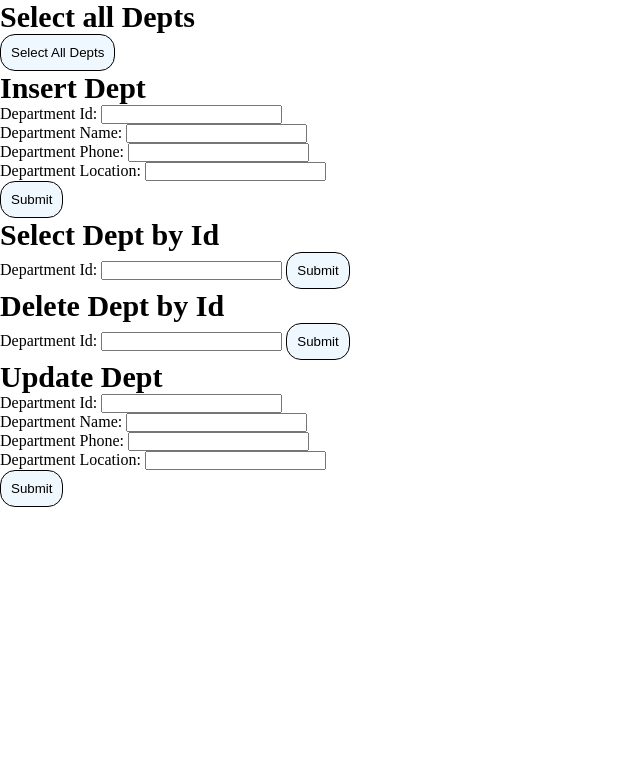
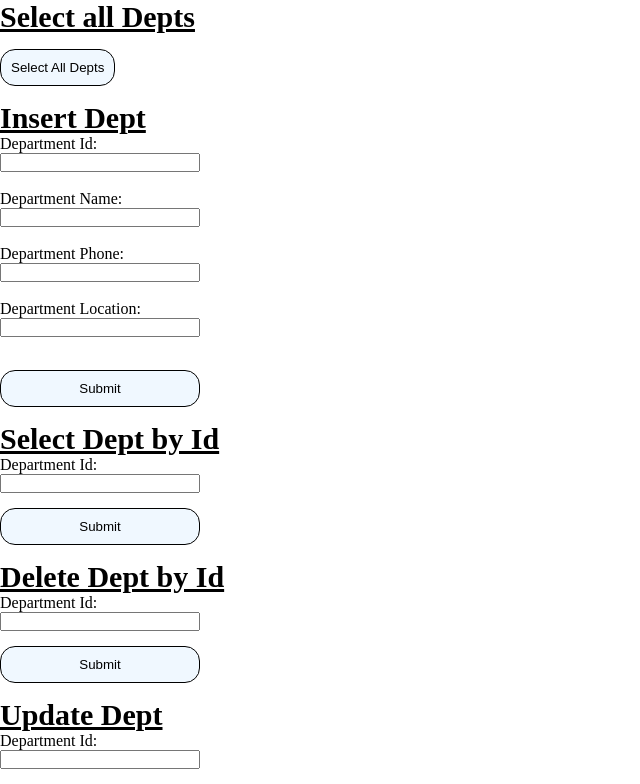
Before and after one commit to luismolinuevo/schoolmanagement, a plain HTML site: page client/index.html in a window 1280 px wide. Shown: the top 784 px of the page, without its empty margins (0-640 px from the left). Drawn offline with Linux system fonts and the light colour scheme.

Commit message:
small style changes

```diff
--- a/client/style.css
+++ b/client/style.css
@@ -6,6 +6,7 @@
 
 h1 {
     font-size: 30px;
+    text-decoration: underline;
 }
 
 .submit {
@@ -14,7 +15,7 @@ h1 {
     padding: 10px;
     border-radius: 15px;
     cursor: pointer;
-
+    margin: 15px 0;
 }
 
 .dept {
@@ -22,3 +23,14 @@ h1 {
     width: 400px;
     margin-bottom: 20px;
 }
+
+form {
+    width: 500;
+    display: flex;
+    flex-direction: column;
+    justify-content: space-between;
+}
+
+form input {
+    width: 200px;
+}
```
